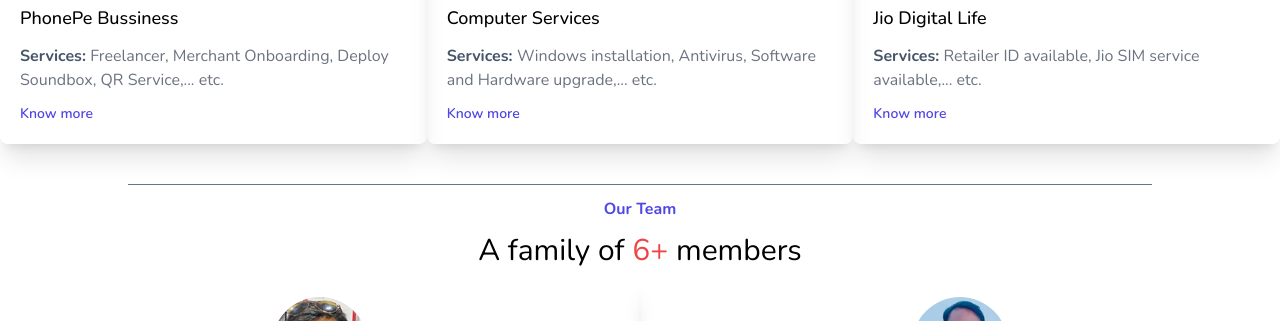
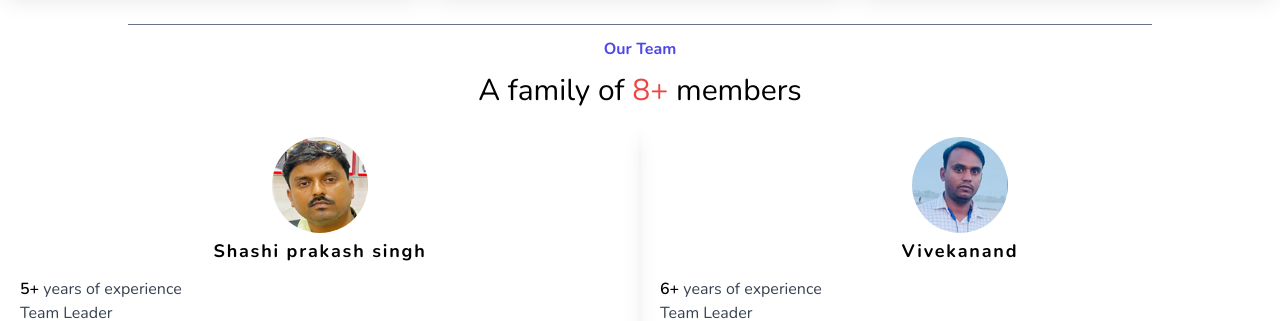
Before and after one commit to Jayant-001/vishwajeet_portfolio, a React (Create React App) app: page / in a window 1280 px wide. Shown: the part 2127-2448 px from the top of the page. Built offline with nearby package versions, Linux system fonts and the light colour scheme.

Commit message:
team members added

```diff
--- a/src/Pages/About.jsx
+++ b/src/Pages/About.jsx
@@ -6,7 +6,7 @@
 const About = () => {
     return (
         <div id="about" className=" dark:bg-slate-900">
-            <div className="px-5  md:mx-auto flex flex-col lg:flex-row items-center justify-center  py-40 gap-20 ">
+            <div className="px-5  md:mx-auto flex flex-col lg:flex-row items-center justify-center  py-20 gap-20 ">
                 {/* Left picture */}
                 <div className="relative flex items-center justify-center">
                     <img
--- a/src/Pages/Team.jsx
+++ b/src/Pages/Team.jsx
@@ -78,7 +78,7 @@
                     <h1 className="text-indigo-600 font-bold">Our Team</h1>
                     <h1 className="text-3xl  dark:text-white">
                         A family of{" "}
-                        <span className="text-bold text-red-500">6+</span>{" "}
+                        <span className="text-bold text-red-500">8+</span>{" "}
                         members
                     </h1>
                     {/* <p className="w-2/3 text-center text-gray-400">
```
